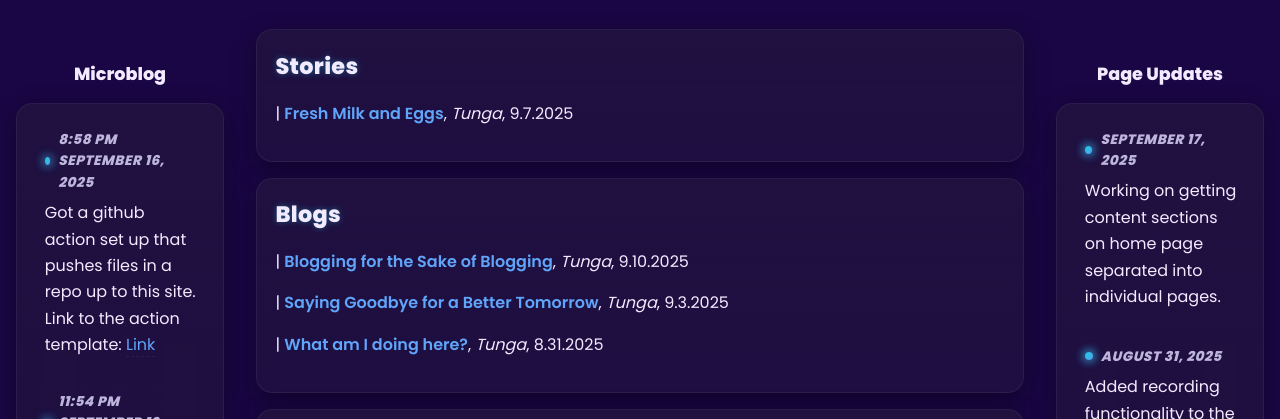
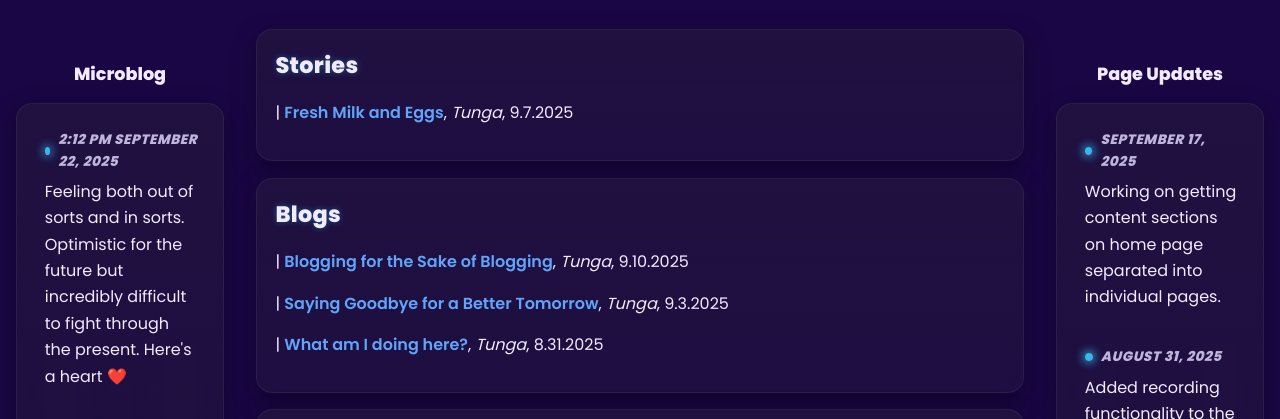
Before and after one commit to tungadev/tungas-house, a website: page public/index.html in a window 1280 px wide. Shown: the part 1200-1619 px from the top of the page. Drawn offline with Linux system fonts and the light colour scheme.

Commit message:
added microblog post

```diff
--- a/public/index.html
+++ b/public/index.html
@@ -99,6 +99,15 @@
         <div class="column">
             <h2 class="column-item-header">Microblog</h2>
             <div class="column-item" id="micro-blog">
+                <!-- micro blog post  -->
+                <div class="micro-post">
+                    <div class="micro-blog-header">
+                        2:12 pm September 22, 2025
+                    </div>
+                    <div class="micro-blog-content">
+                        Feeling both out of sorts and in sorts. Optimistic for the future but incredibly difficult to fight through the present. Here's a heart ❤️
+                    </div>
+                </div>
                 <!-- micro blog post  -->
                 <div class="micro-post">
                     <div class="micro-blog-header">
```
